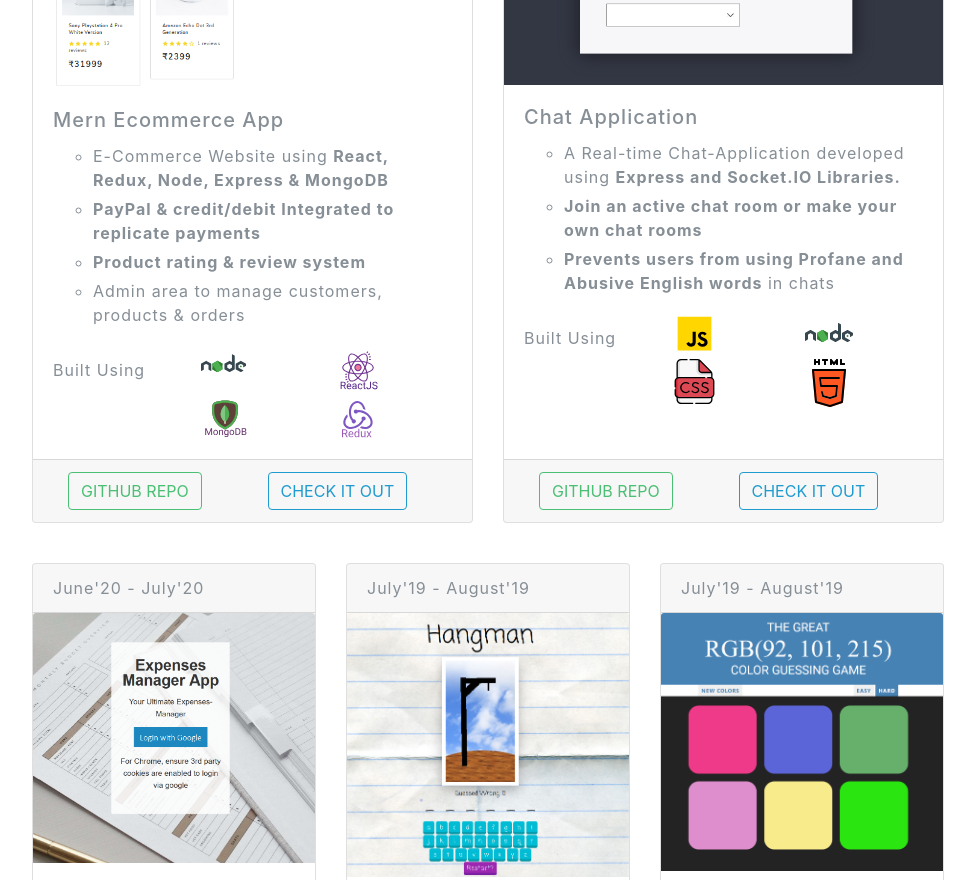
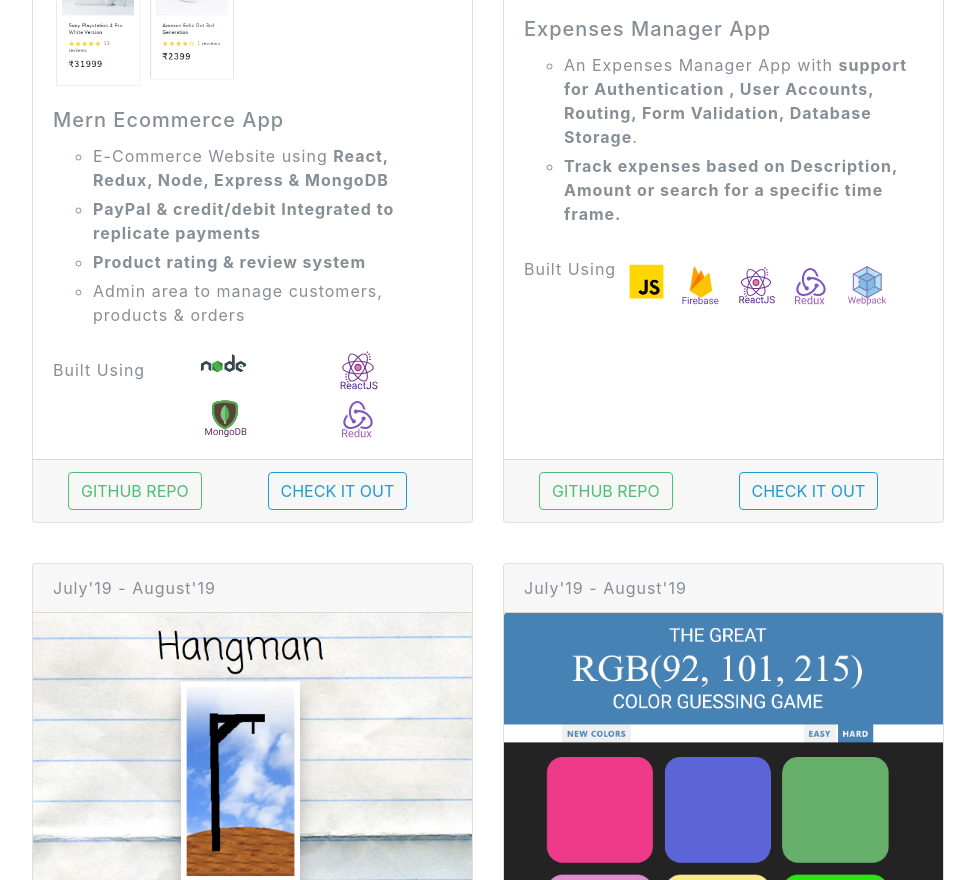
Before and after one commit to SachRestated/sachin-vashisht-portfolio, a Gatsby site: page / in a window 1280 px wide. Shown: the part 3008-3888 px from the top of the page, without its empty margins (288-1263 px from the left). Built offline with nearby package versions, Linux system fonts and the light colour scheme; Gatsby itself is replaced by a stand-in of ours; a web font is replaced by a local one.

Commit message:
Removed Chat Project

```diff
--- a/src/pages/index.js
+++ b/src/pages/index.js
@@ -298,72 +298,6 @@ I am final year student currently pursuing B Tech. in Information Technology fro
 
             </Card>
 
-
-            <Card>
-              <Card.Header>October'20 - November'20</Card.Header>
-              <Card.Img variant="top" src={chat} fluid />
-              <Card.Body>
-                <Card.Title>Chat Application</Card.Title>
-                <Card.Text>
-                  <ol style={{ listStyle: 'circle' }}>
-                    <li style={{ 'margin-bottom': '5px' }}>A Real-time Chat-Application developed using <strong>Express and Socket.IO Libraries.</strong></li>
-                    <li style={{ 'margin-bottom': '5px' }}><strong>Join an active chat room or make your own chat rooms</strong></li>
-                    <li style={{ 'margin-bottom': '5px' }}><strong>Prevents users from using Profane and Abusive English words</strong> in chats</li>
-
-                  </ol>
-
-                  <Container>
-                    <Row>
-                      <Col md={4} xs={4} sm={4} style={{ paddingLeft: '0', paddingRight: '0', paddingTop: '15px' }}>
-                        Built Using
-                      </Col>
-                      <Col md={4} xs={4} sm={4}>
-                          <img src={jsx} alt="js" height="45px" width="45px" />
-                      </Col>
-                      <Col md={4} xs={4} sm={4}>
-                          <img src={nodejs} alt="nodejs" height="48px" width="48px" />
-                      </Col>
-                      <Col md={{ span: 4, offset: 4 }} xs={{ span: 4, offset: 4 }} sm={{ span: 4, offset: 4 }}>
-                          <img src={cssx} alt="css" height="45px" width="45px" />
-                      </Col>
-                      <Col md={4} xs={4} sm={4}>
-                        <img src={htmlx} alt="html" height="48px" width="48px" />
-                      </Col>
-
-                    </Row>
-                  </Container>
-                </Card.Text>
-              </Card.Body>
-
-
-              <Card.Footer>
-                <Container>
-                  <Row>
-                    <Col>
-                      <a className='github-btn' href="https://github.com/SachRestated/Chat-App">
-                        <Button variant="outline-success" className='github-btn'>
-                          Github Repo
-                          </Button>
-                      </a>
-                    </Col>
-                    <Col>
-                      <a className='app-btn' href="https://sach-chat-app.herokuapp.com/">
-                        <Button variant="outline-info" className='app-btn'>
-                          Check it out
-                          </Button>
-                      </a>
-                    </Col>
-                  </Row>
-                </Container>
-              </Card.Footer>
-            </Card>
-
-
-
-          </CardDeck>
-
-          <CardDeck style={{marginTop: '40px'}}>
-
             <Card>
               <Card.Header>June'20 - July'20</Card.Header>
               <Card.Img variant="top" src={expense} fluid />
@@ -430,6 +364,9 @@ specific time frame.</strong></li>
               </Card.Footer>
 
             </Card>
+          </CardDeck>
+
+          <CardDeck style={{marginTop: '40px'}}>
 
             <Card>
               <Card.Header>July'19 - August'19</Card.Header>
```
